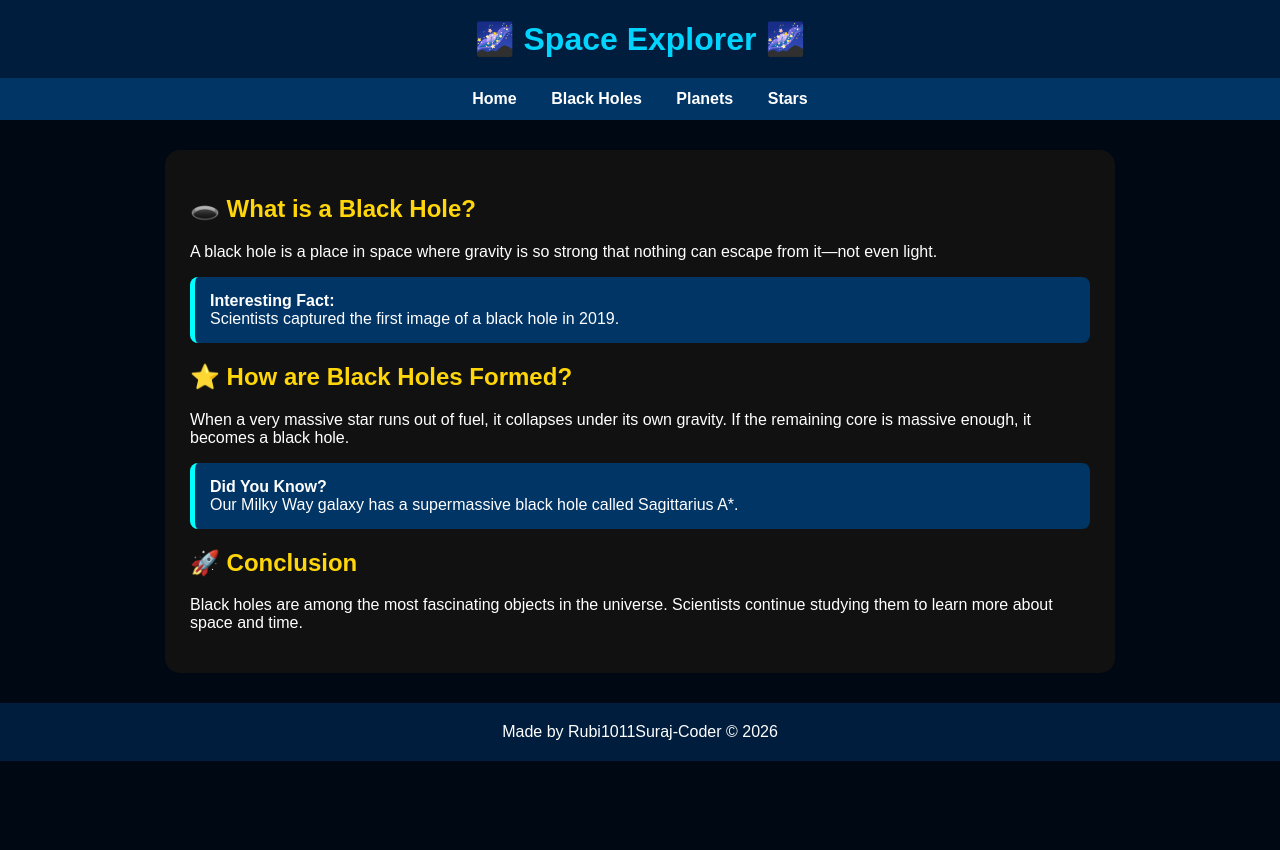
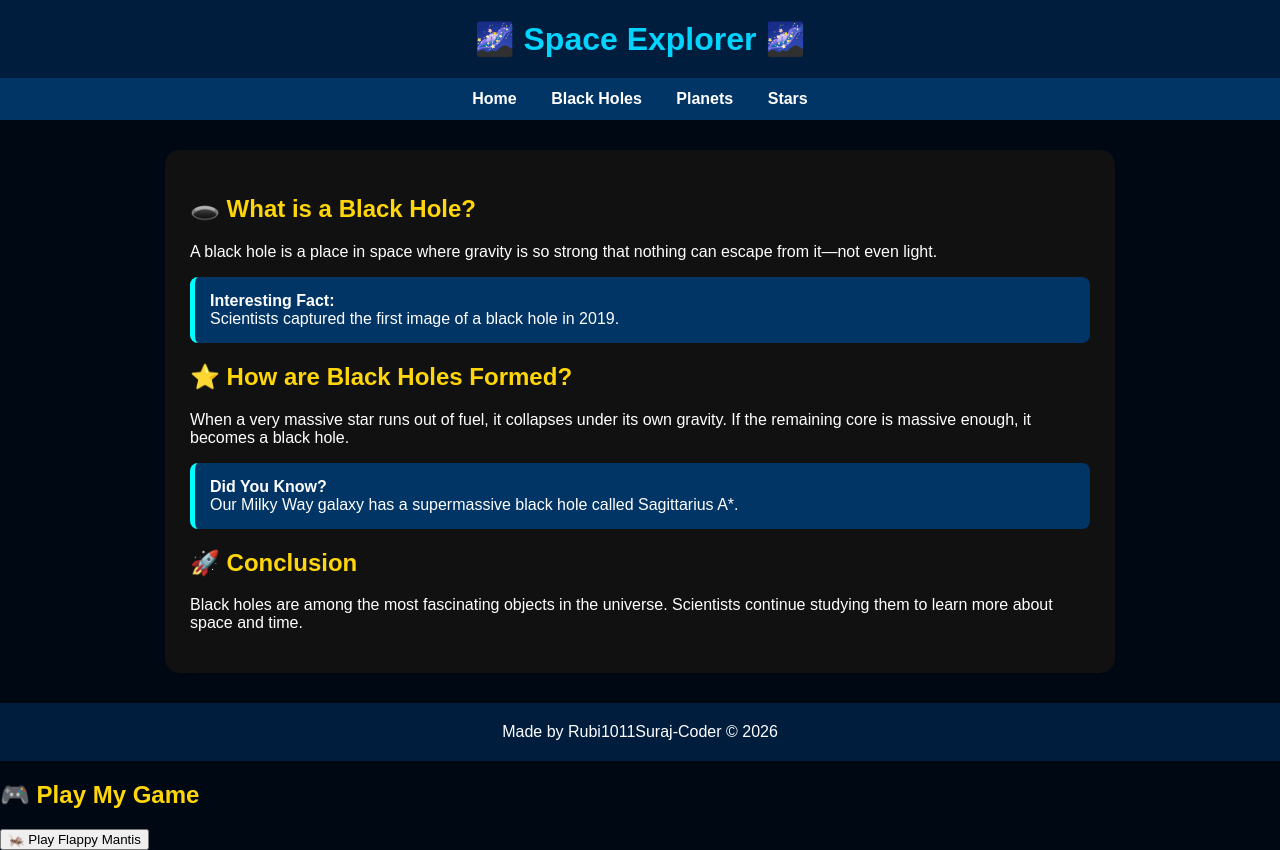
Before and after one commit to rubi1011suraj-coder/yourusername.github.io, a plain HTML site: page index.html in a window 1280 px wide. Before the commit the page ends 800 px from the top, so only its background shows below. Drawn offline with Linux system fonts and the light colour scheme.

Commit message:
Update index.html

```diff
--- a/index.html
+++ b/index.html
@@ -115,3 +115,11 @@ Made by Rubi1011Suraj-Coder © 2026
 
 </body>
 </html>
+<h2>🎮 Play My Game</h2>
+
+<a href="game.html">
+    <button>🦗 Play Flappy Mantis</button>
+</a>
+
+</body>
+</html>
```
